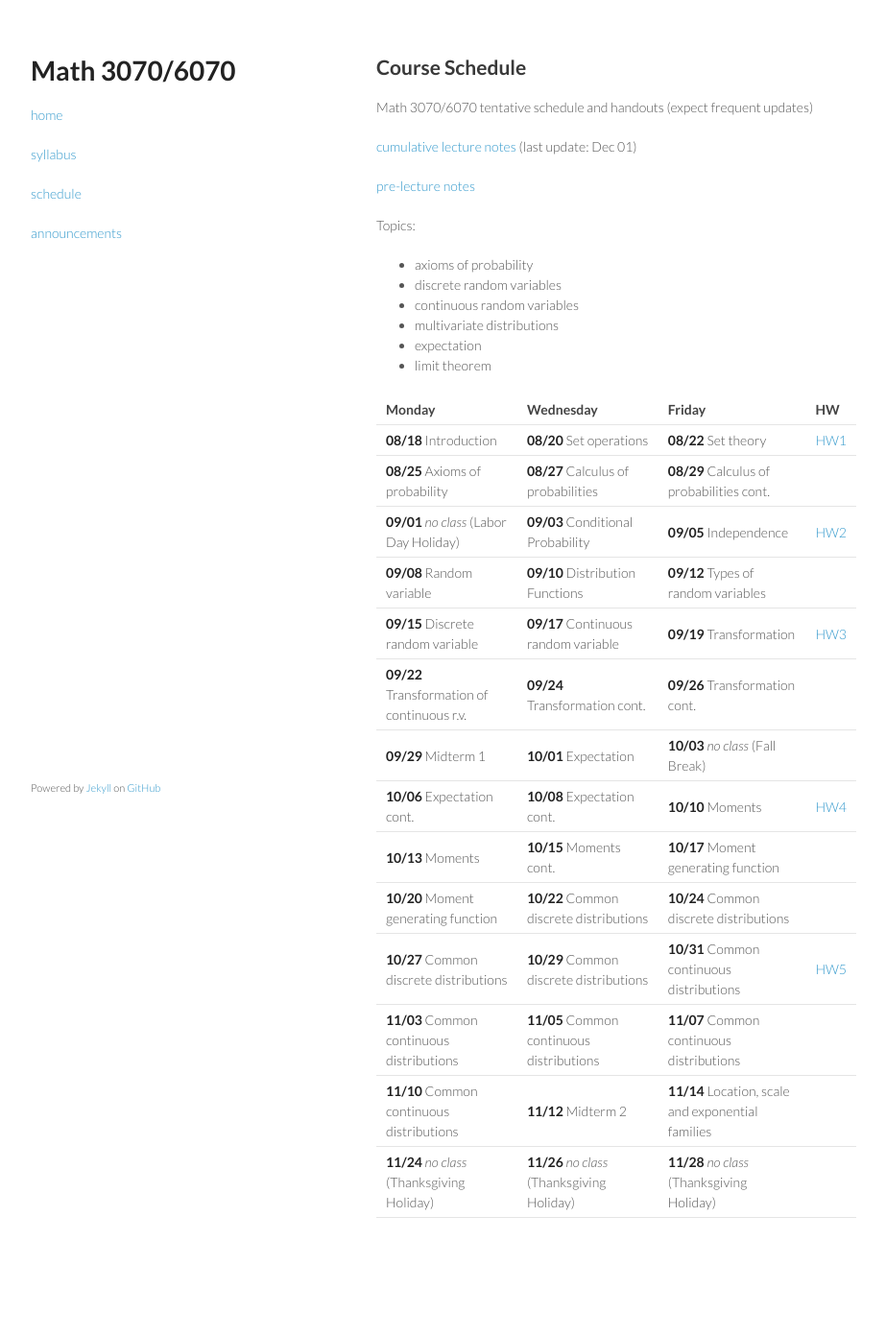
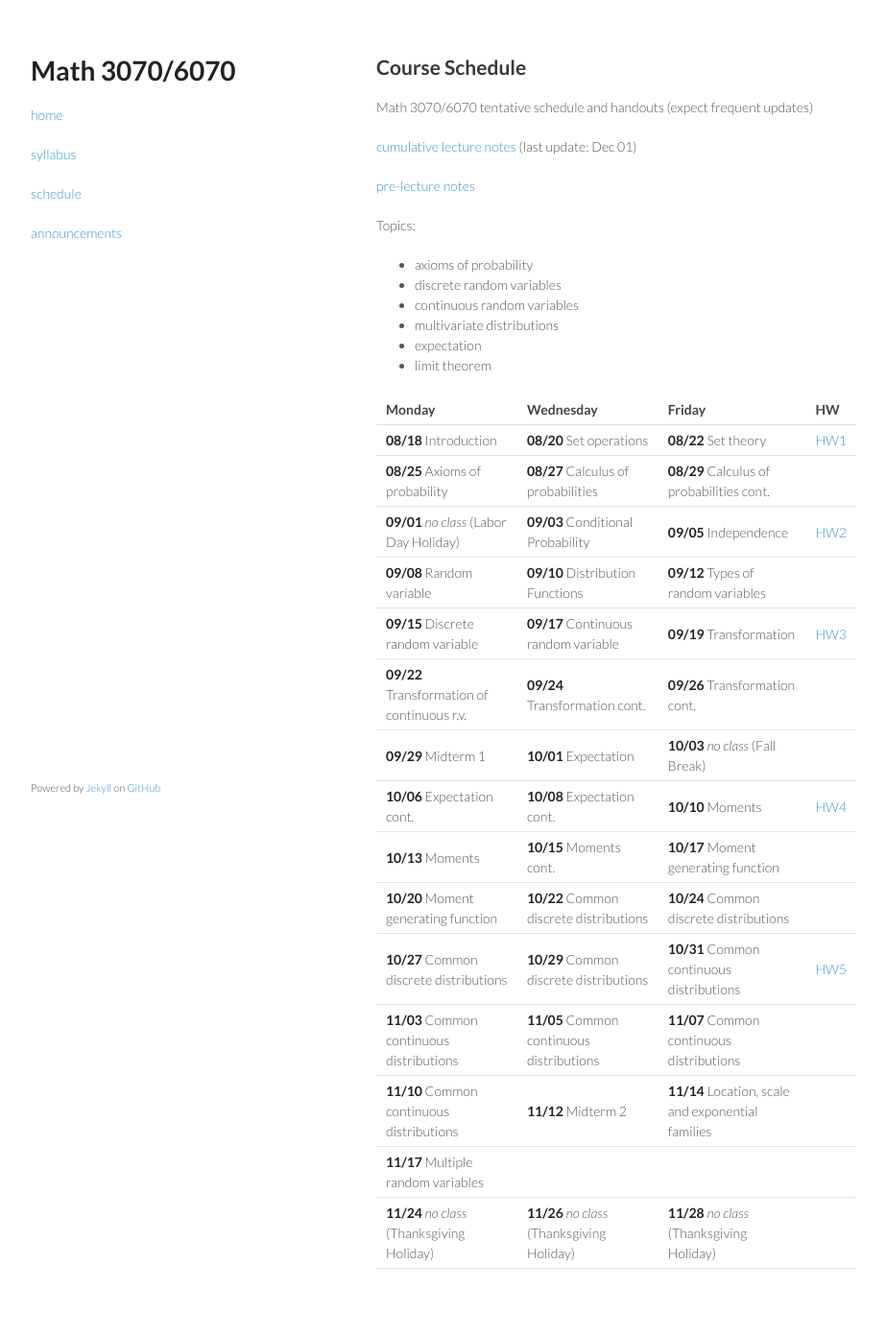
Before and after one commit to tulane-math-3070/2025Fall, a Jekyll site: the page built from schedule/schedule.md, in a window 1280 px wide. Shown: the whole page at 96% size, without its empty margins (178-1101 px from the left). Built offline with Jekyll 4.4.1, drawn with Linux system fonts in a browser that asks for light colours; before the commit the page ends 1339 px from its top, so only the background shows below that.

Commit message:
add 1117 notes

```diff
--- a/schedule/schedule.md
+++ b/schedule/schedule.md
@@ -39,4 +39,5 @@ Topics:
 | **10/27** Common discrete distributions | **10/29** Common discrete distributions | **10/31** Common continuous distributions | [HW5](../HW/HW5/HW5.pdf) |
 | **11/03** Common continuous distributions | **11/05** Common continuous distributions | **11/07** Common continuous distributions | |
 | **11/10** Common continuous distributions | **11/12** Midterm 2 | **11/14** Location, scale and exponential families | |
+| **11/17** Multiple random variables | | | |
 | **11/24** _no class_ (Thanksgiving Holiday) | **11/26**  _no class_ (Thanksgiving Holiday) | **11/28**  _no class_ (Thanksgiving Holiday) | |
```
Also changed, not shown: 2 other files.
